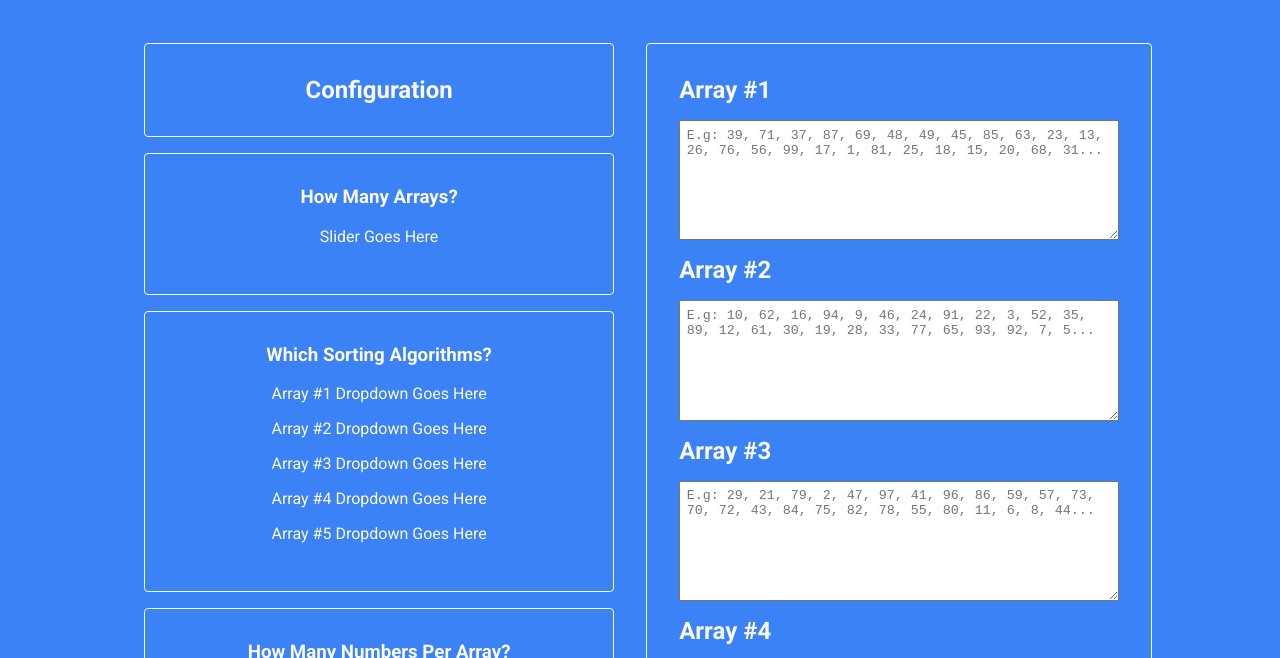
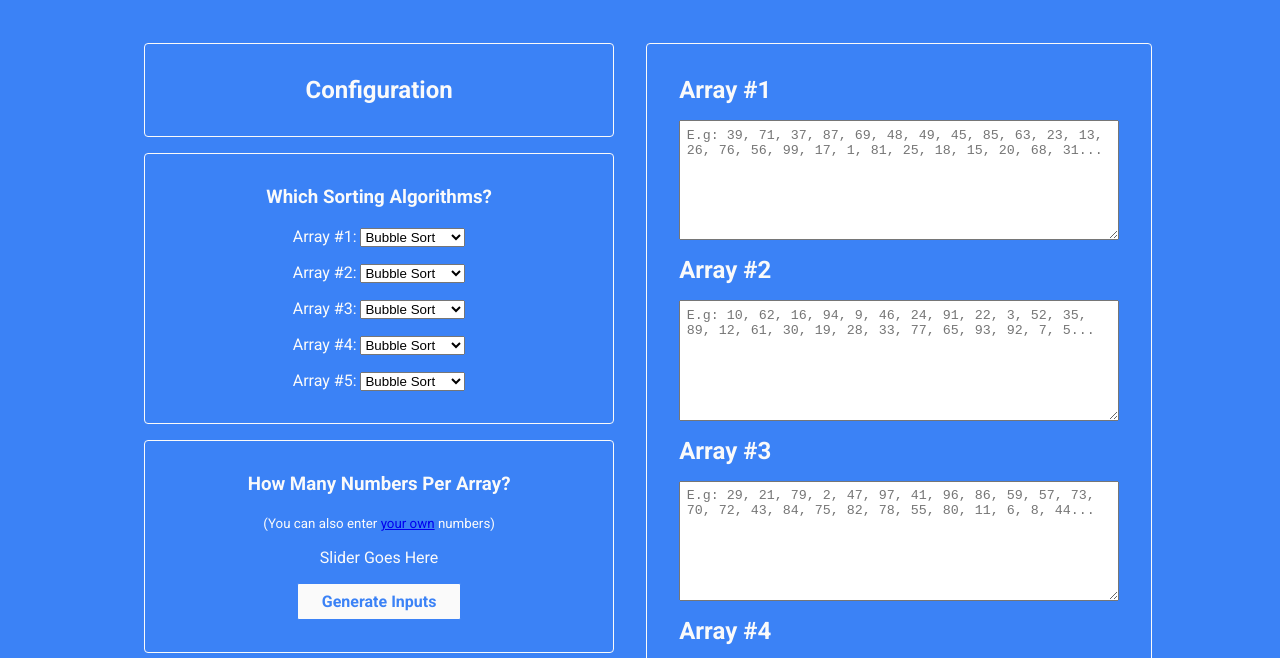
Before and after one commit to shah-a/int1.2-concurrent-benchmark-sort, a plain HTML site: page src/index.html in a window 1280 px wide. Shown: the part 86-744 px from the top of the page. Drawn offline with Linux system fonts and the light colour scheme.

Commit message:
[Added] HTML for algorithm dropdowns
Notes:
- Temporarily commenting out the "How many arrays?" section.
  Depending on time constraints, I might need to scope down for
  now. I'm thinking of refactoring into a framework later anyway
  (React or Next); it would be much easier to dynamically add/remove
  components over there

```diff
--- a/src/index.html
+++ b/src/index.html
@@ -72,17 +72,52 @@
       <div class="config-card">
         <h2>Configuration</h2>
       </div>
-      <div class="config-card">
+      <!-- <div class="config-card">
         <h3>How Many Arrays?</h3>
         <p>Slider Goes Here</p>
-      </div>
+      </div> -->
       <div class="config-card">
         <h3>Which Sorting Algorithms?</h3>
-        <p>Array #1 Dropdown Goes Here</p>
-        <p>Array #2 Dropdown Goes Here</p>
-        <p>Array #3 Dropdown Goes Here</p>
-        <p>Array #4 Dropdown Goes Here</p>
-        <p>Array #5 Dropdown Goes Here</p>
+        <div class="algorithm-card">
+          <label for="algorithm-1" class="algorithm-label">Array #1: </label>
+          <select name="algorithm-1" id="algorithm-1" class="algorithm-select">
+            <option value="bubble">Bubble Sort</option>
+            <option value="selection">Selection Sort</option>
+            <option value="insertion">Insertion Sort</option>
+          </select>
+        </div>
+        <div class="algorithm-card">
+          <label for="algorithm-2" class="algorithm-label">Array #2: </label>
+          <select name="algorithm-2" id="algorithm-2" class="algorithm-select">
+            <option value="bubble">Bubble Sort</option>
+            <option value="selection">Selection Sort</option>
+            <option value="insertion">Insertion Sort</option>
+          </select>
+        </div>
+        <div class="algorithm-card">
+          <label for="algorithm-3" class="algorithm-label">Array #3: </label>
+          <select name="algorithm-3" id="algorithm-3" class="algorithm-select">
+            <option value="bubble">Bubble Sort</option>
+            <option value="selection">Selection Sort</option>
+            <option value="insertion">Insertion Sort</option>
+          </select>
+        </div>
+        <div class="algorithm-card">
+          <label for="algorithm-4" class="algorithm-label">Array #4: </label>
+          <select name="algorithm-4" id="algorithm-4" class="algorithm-select">
+            <option value="bubble">Bubble Sort</option>
+            <option value="selection">Selection Sort</option>
+            <option value="insertion">Insertion Sort</option>
+          </select>
+        </div>
+        <div class="algorithm-card">
+          <label for="algorithm-5" class="algorithm-label">Array #5: </label>
+          <select name="algorithm-5" id="algorithm-5" class="algorithm-select">
+            <option value="bubble">Bubble Sort</option>
+            <option value="selection">Selection Sort</option>
+            <option value="insertion">Insertion Sort</option>
+          </select>
+        </div>
       </div>
       <div class="config-card">
         <h3>How Many Numbers Per Array?</h3>
```
